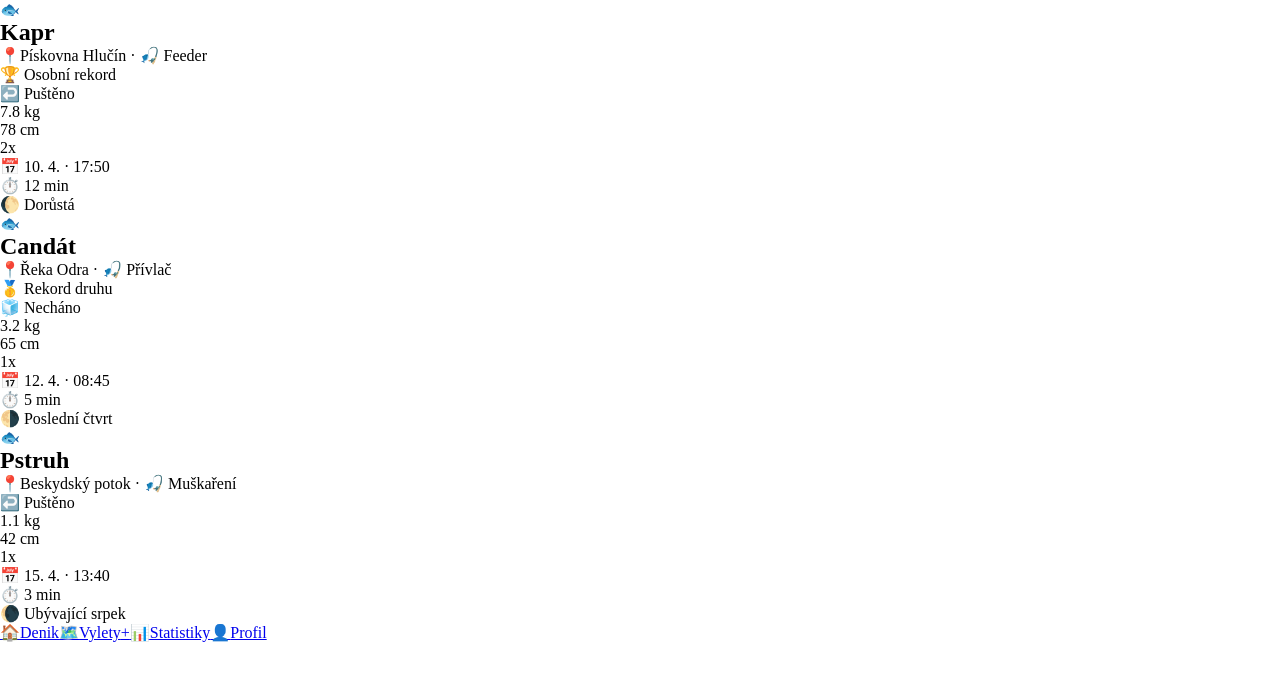
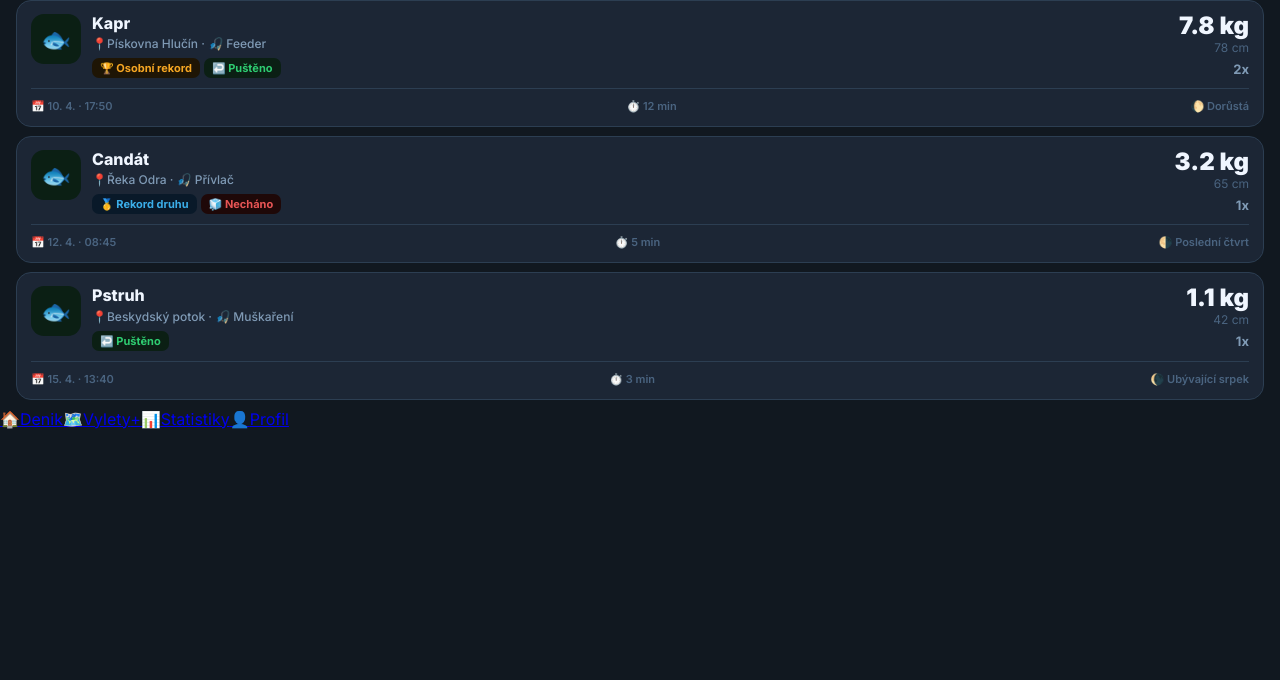
Before and after one commit to Moravec291678/chytnu.cz, a React (Vite) app: page / in a window 1280 px wide. Shown: the top 680 px of the page. Built offline with nearby package versions, Linux system fonts and the light colour scheme.

Commit message:
feat: style SpeciesCard and add global CSS

```diff
--- a/src/components/speciesCard.jsx
+++ b/src/components/speciesCard.jsx
@@ -1,4 +1,5 @@
 import { MOON_PHASE_EMOJI } from "../utils/constants";
+import "../styles/SpeciesCard.css";
 function SpeciesCard({ speciesKey, data, biggest }) {
   return (
     <div className="species-card">
@@ -9,10 +10,20 @@ function SpeciesCard({ speciesKey, data, biggest }) {
           <p>
             📍{biggest.locationName} · 🎣 {biggest.method?.label}
           </p>
-          {biggest.isPersonalBest && <p>🏆 Osobní rekord</p>}
-          {biggest.isSpeciesBest && <p>🥇 Rekord druhu</p>}
-          {biggest.result === "released" && <p>↩️ Puštěno</p>}
-          {biggest.result === "kept" && <p>🧊 Necháno</p>}
+          <div className="tags">
+            {biggest.isPersonalBest && (
+              <span className="tag tag-pb">🏆 Osobní rekord</span>
+            )}
+            {biggest.isSpeciesBest && (
+              <span className="tag tag-species">🥇 Rekord druhu</span>
+            )}
+            {biggest.result === "released" && (
+              <span className="tag tag-released">↩️ Puštěno</span>
+            )}
+            {biggest.result === "kept" && (
+              <span className="tag tag-kept">🧊 Necháno</span>
+            )}
+          </div>
         </div>
         <div className="species-card-right">
           <p>{biggest.weightKg} kg</p>
--- a/src/index.css
+++ b/src/index.css
@@ -0,0 +1,35 @@
+@import url('https://fonts.googleapis.com/css2?family=Inter:wght@400;500;600;700;800;900&display=swap');
+
+* {
+  margin: 0;
+  padding: 0;
+  box-sizing: border-box;
+  -webkit-tap-highlight-color: transparent;
+}
+
+:root {
+  --bg: #111820;
+  --s1: #1c2635;
+  --s2: #222f40;
+  --bd: #2c3e52;
+  --bd2: #364d63;
+  --t1: #f0f6ff;
+  --t2: #7f9ab5;
+  --t3: #4a6480;
+  --gr: #2ecc71;
+  --gr2: #1a9e52;
+  --gr-bg: #0b1f14;
+  --bl: #3bade8;
+  --bl-bg: #091929;
+  --go: #f5a623;
+  --go-bg: #1e1505;
+  --re: #e85555;
+  --re-bg: #1e0808;
+}
+
+body {
+  font-family: 'Inter', sans-serif;
+  background: var(--bg);
+  color: var(--t1);
+  min-height: 100vh;
+}
--- a/src/pages/HomePage.jsx
+++ b/src/pages/HomePage.jsx
@@ -1,7 +1,7 @@
 import Layout from "../components/Layout";
 import { useCatches } from "../context/CatchContext";
 import { TEST_CATCHES } from "../utils/mockData";
-import SpeciesCard from "../components/speciesCard";
+import SpeciesCard from "../components/SpeciesCard";
 
 function HomePage() {
   const { state, dispatch } = useCatches();
--- /dev/null
+++ b/src/styles/SpeciesCard.css
@@ -0,0 +1,142 @@
+.species-card {
+  margin: 0 16px 9px;
+  background: var(--s1);
+  border: 1px solid var(--bd);
+  border-radius: 15px;
+  padding: 13px 14px;
+  cursor: pointer;
+  transition: border-color 0.12s;
+}
+
+.species-card:hover {
+  border-color: var(--bd2);
+}
+
+/* Hlavní řádek */
+.species-card-main {
+  display: flex;
+  align-items: flex-start;
+  gap: 11px;
+}
+
+/* Ikona */
+.species-card-icon {
+  width: 50px;
+  height: 50px;
+  border-radius: 13px;
+  background: var(--gr-bg);
+  display: flex;
+  align-items: center;
+  justify-content: center;
+  font-size: 24px;
+  flex-shrink: 0;
+}
+
+/* Info sekce */
+.species-card-info {
+  flex: 1;
+  min-width: 0;
+  display: flex;
+  flex-direction: column;
+  gap: 3px;
+}
+
+.species-card-info h2 {
+  font-size: 16px;
+  font-weight: 800;
+  color: var(--t1);
+  line-height: 1.2;
+  margin: 0;
+}
+
+.species-card-info p {
+  font-size: 12px;
+  color: var(--t2);
+  font-weight: 500;
+  margin: 0;
+}
+
+/* Tagy */
+.species-card-info .tags {
+  display: flex;
+  gap: 4px;
+  flex-wrap: wrap;
+  margin-top: 4px;
+}
+
+.tag {
+  font-size: 11px;
+  font-weight: 700;
+  padding: 3px 8px;
+  border-radius: 7px;
+  display: inline-flex;
+  align-items: center;
+  gap: 3px;
+}
+
+.tag-pb {
+  background: var(--go-bg);
+  color: var(--go);
+}
+
+.tag-species {
+  background: var(--bl-bg);
+  color: var(--bl);
+}
+
+.tag-released {
+  background: var(--gr-bg);
+  color: var(--gr);
+}
+
+.tag-kept {
+  background: var(--re-bg);
+  color: var(--re);
+}
+
+/* Pravá část */
+.species-card-right {
+  text-align: right;
+  flex-shrink: 0;
+  display: flex;
+  flex-direction: column;
+  align-items: flex-end;
+  gap: 2px;
+}
+
+.species-card-right p:first-child {
+  font-size: 24px;
+  font-weight: 900;
+  color: var(--t1);
+  line-height: 1;
+  margin: 0;
+}
+
+.species-card-right p:nth-child(2) {
+  font-size: 12px;
+  color: var(--t3);
+  margin: 0;
+}
+
+.species-card-right p:last-child {
+  font-size: 13px;
+  font-weight: 700;
+  color: var(--t2);
+  margin-top: 4px;
+}
+
+/* Footer */
+.species-card-footer {
+  display: flex;
+  justify-content: space-between;
+  margin-top: 10px;
+  padding-top: 10px;
+  border-top: 1px solid var(--bd);
+}
+
+.species-card-footer p {
+  font-size: 11px;
+  font-weight: 600;
+  color: var(--t3);
+  margin: 0;
+}
```
